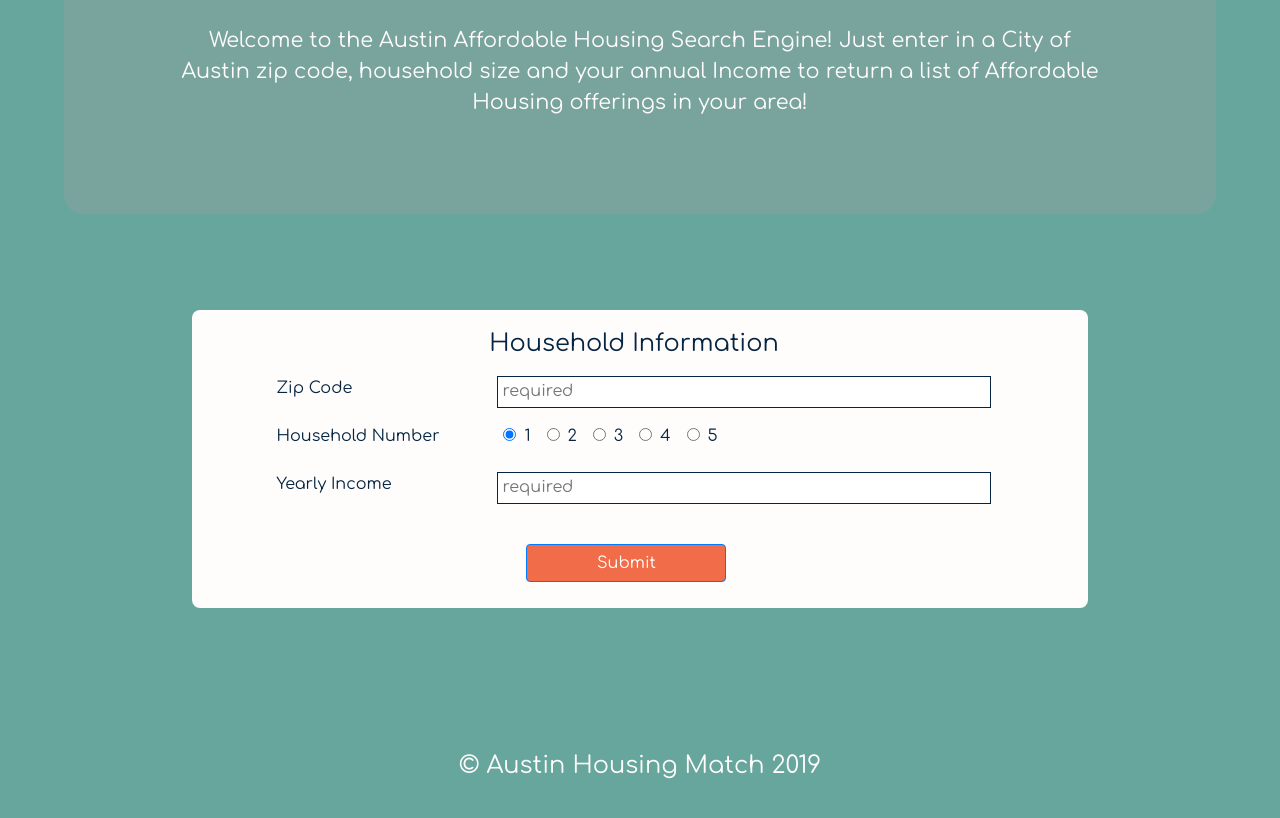
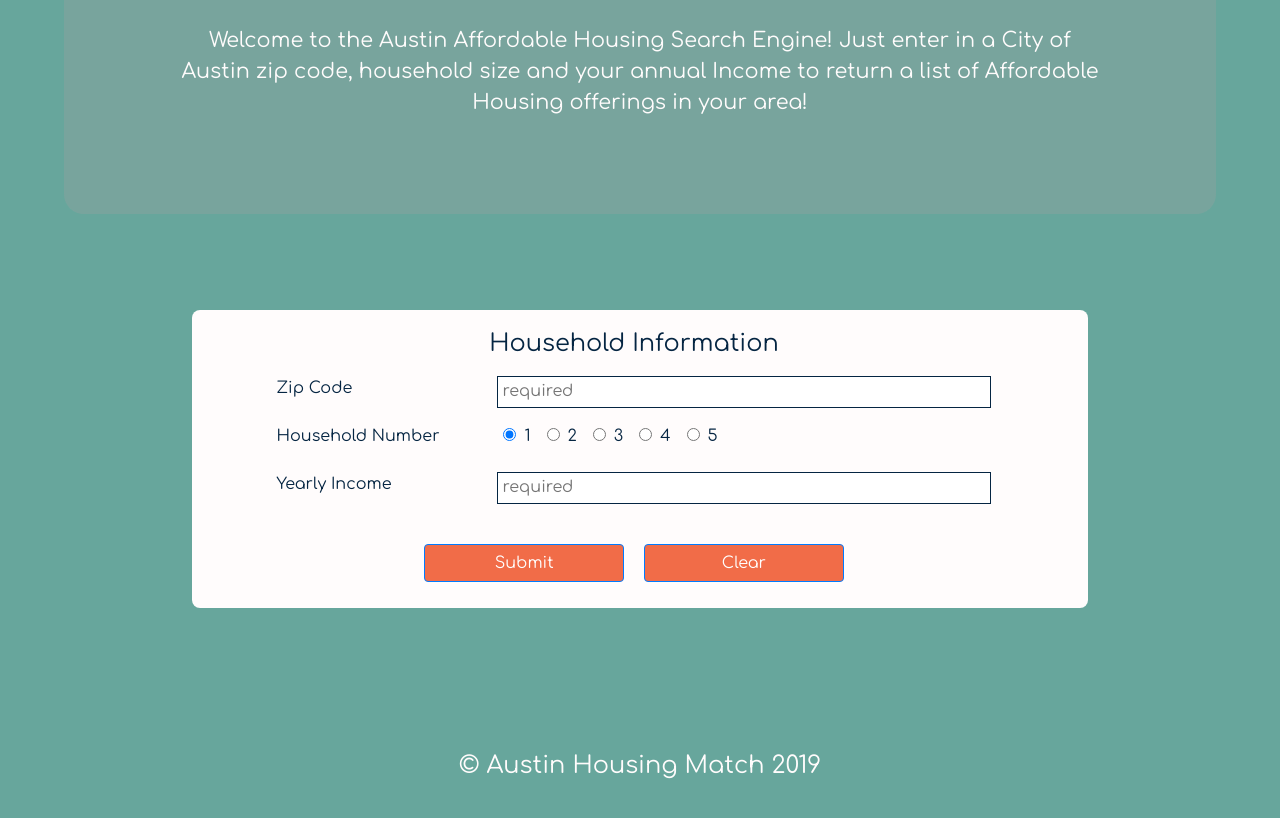
Before and after one commit to social-housing/affordable-housing-atx, a website: page index.html in a window 1280 px wide. Shown: the part 250-1068 px from the top of the page. Drawn offline with nearby package versions, Linux system fonts and the light colour scheme.

Commit message:
Reset button to clear the form

```diff
--- a/index.html
+++ b/index.html
@@ -96,7 +96,7 @@
           </ul>
           <div class="input-buttons">
             <button id="submit" class="btn btn-primary" type="submit">Submit</button>
-            <!-- <button id="clear" class="btn btn-primary">Clear</button> -->
+            <button id="clear" class="btn btn-primary" type="reset">Clear</button>
           </div>
         </fieldset>
       </form>
```
